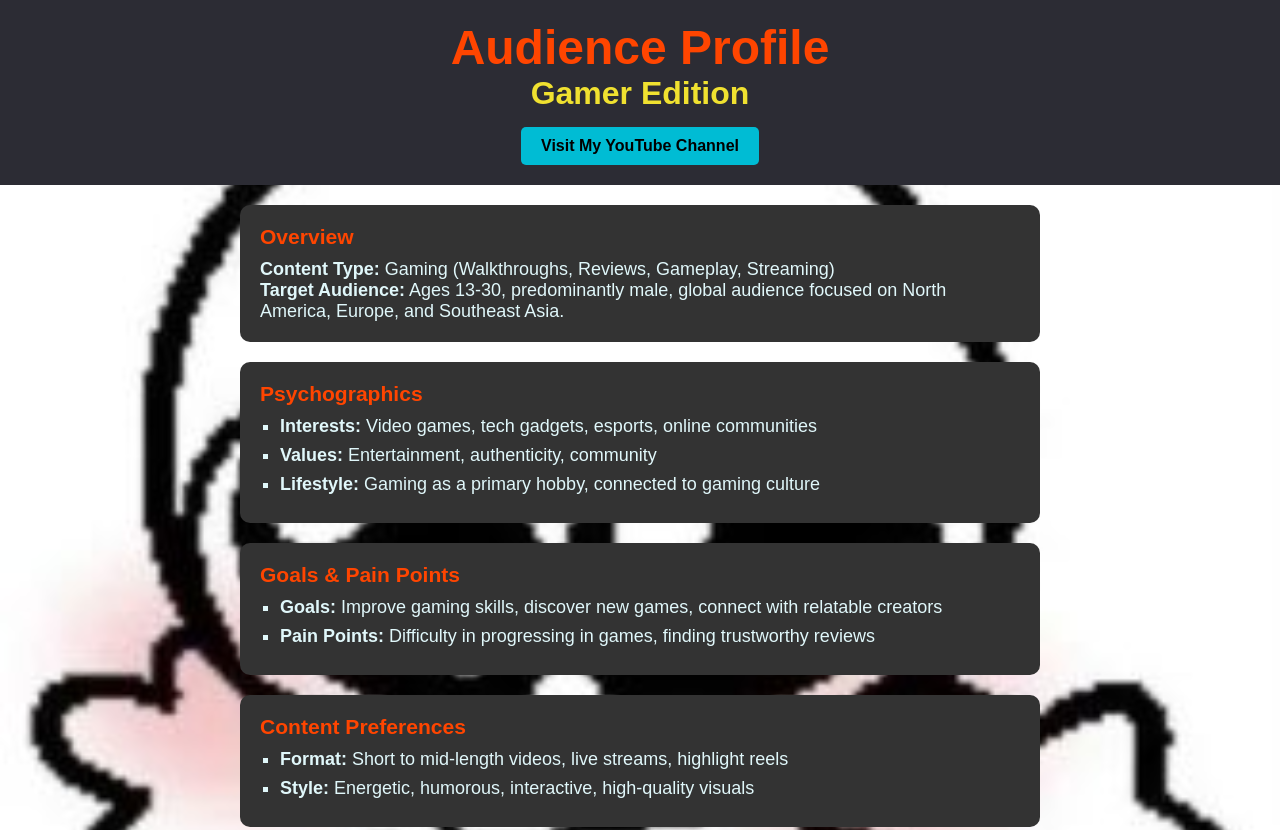
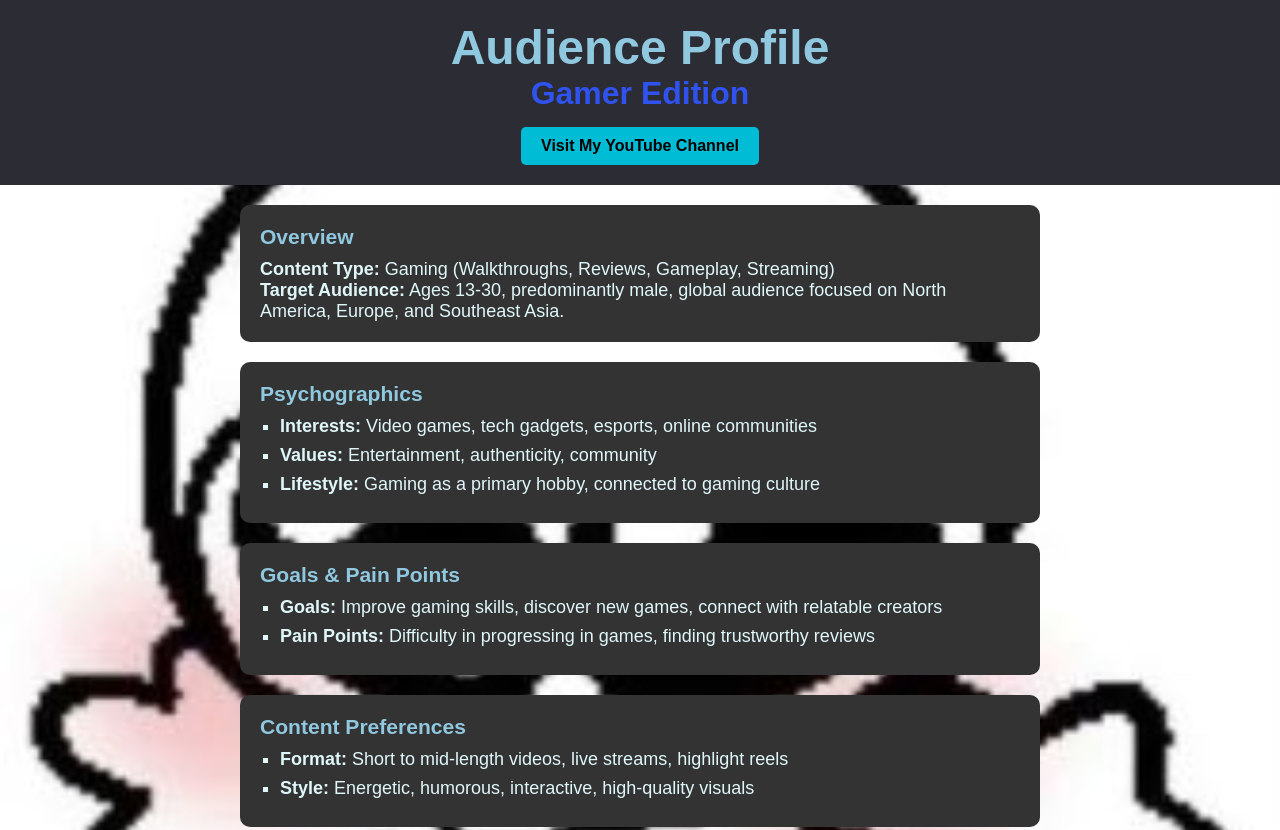
Before and after one commit to testarosssa1/test, a plain HTML site: page index.html in a window 1280 px wide. Shown: the top 830 px of the page. Drawn offline with Linux system fonts and the light colour scheme.

Commit message:
Update style.css

```diff
--- a/style.css
+++ b/style.css
@@ -23,12 +23,12 @@ header {
 
 header h1 {
     font-size: 2.5rem;
-    color: #ff4500;
+    color: #90c8df;
 }
 
 header h2 {
     font-size: 1.5rem;
-    color: #f0e130;
+    color: #3053f0;
 }
 
 main {
@@ -44,7 +44,7 @@ section {
 }
 
 h3 {
-    color: #ff4500;
+    color: #90c8df;
     margin-bottom: 10px;
 }
 
```
